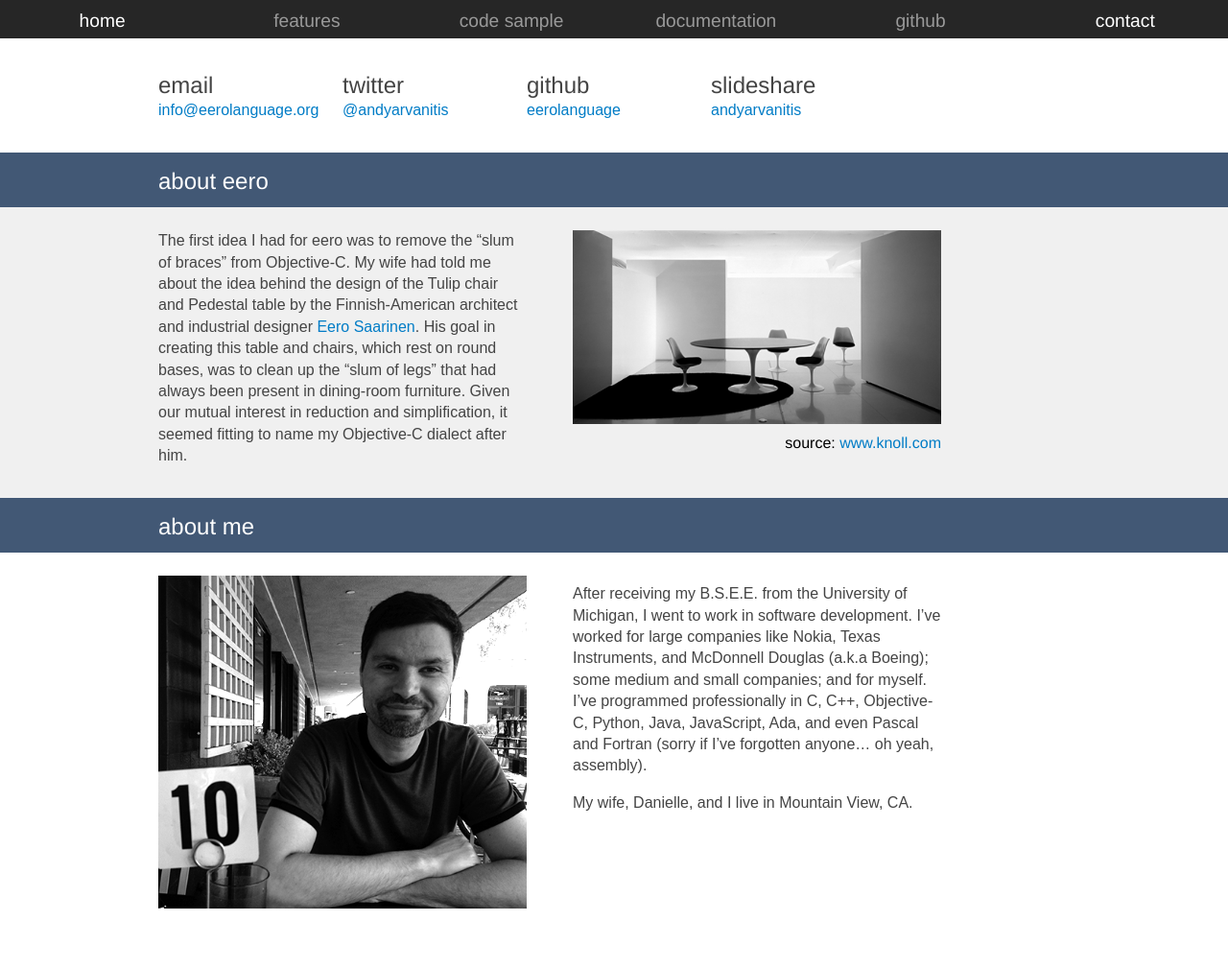
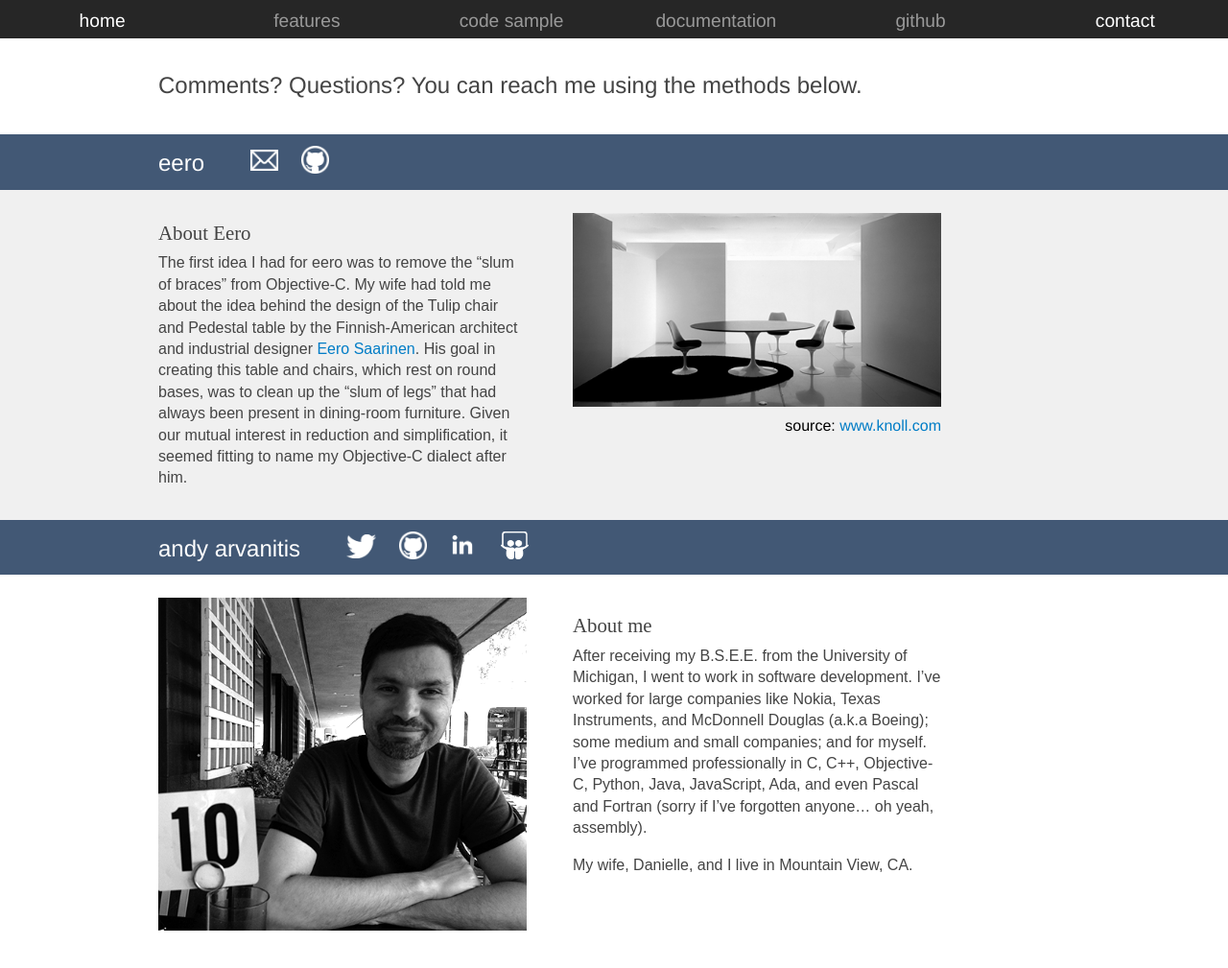
Before and after one commit to eerolanguage/eerolanguage.github.com, a Jekyll site: the page built from contact/index.html, in a window 1280 px wide. Shown: the top 1009 px of the page at 96% size. Built offline with Jekyll 4.4.1, drawn with Linux system fonts in a browser that asks for light colours; some web fonts are replaced.

Commit message:
Re-design contact page

```diff
--- a/contact/index.html
+++ b/contact/index.html
@@ -8,66 +8,8 @@ position: 6
 <div class="featured fullwidth floating featuredbackgroundcolor">
   <div class="intro_area contentmargins">
     <div class="floating">
-<!--
-      <div class="logo logocolor">eero</div>
-      <div class="tagline logocolor">objective-c, evolved</div>
- -->
-    </div>
-  </div>
-</div>
-<!--
-<div class="contact_banner floating fullwidth largecopy bannertext bannerforegroundcolor bannerbackgroundcolor">
-  <div class="contentmargins">
-    contact info
-  </div>
-</div>
- -->
-<div class="featured fullwidth floating featuredbackgroundcolor">
-  <div class="contact_info contentmargins">
-    <div class="floating copycolor">
-      <div class="contact_link">
-        <div class="largecopy">
-          email
-        </div>
-        <div class="copy">
-          <script language="JavaScript">
-          var username = "info";
-          var hostname = "eerolanguage.org";
-          var linktext = username + "@" + hostname ;
-          document.write("<a href='" + "mail" + "to:" + username +
-                                  "@" + hostname + "'>" + linktext + "</a>");
-          </script>
-        </div>
-      </div>
-      <div class="contact_link">
-        <div class="largecopy">
-          twitter
-        </div>
-        <div>
-          <a href="http://twitter.com/andyarvanitis" class="copy">
-            @andyarvanitis
-          </a>
-        </div>
-      </div>
-      <div class="contact_link">
-        <div class="largecopy">
-          github
-        </div>
-        <div>
-          <a href="https://github.com/eerolanguage" class="copy">
-            eerolanguage
-          </a>
-        </div>
-      </div>
-      <div class="contact_link">
-        <div class="largecopy">
-          slideshare
-        </div>
-        <div>
-          <a href="http://www.slideshare.net/andyarvanitis" class="copy">
-            andyarvanitis
-          </a>
-        </div>
+      <div id="github_intro" class="floating largecopy copycolor">
+        Comments? Questions? You can reach me using the methods below.
       </div>
     </div>
   </div>
@@ -76,7 +18,18 @@ position: 6
 <div class="fullwidth floating">
   <div class="floating fullwidth largecopy bannertext bannerforegroundcolor bannerbackgroundcolor">
     <div class="contentmargins">
-      about eero
+      <span class="floating">
+        eero
+      </span>
+      <script language="JavaScript">
+      var username = "info";
+      var hostname = "eerolanguage.org";
+      var linktext = "";
+      var linkclasses = "email_profile floating";
+      document.write("<a href='" + "mail" + "to:" + username +
+                              "@" + hostname + "'" + " class='" + linkclasses + "'" + ">" + linktext + "</a>");
+      </script>
+      <a href="http://github.com/eerolanguage" class="github_profile floating"></a>
     </div>
   </div>
 </div>
@@ -85,6 +38,7 @@ position: 6
   <div class="contentmargins">
     <div id="about">
       <div id="saarinen" class="copy copycolor">
+        <h1>About Eero</h1>
         The first idea I had for eero was to remove the “slum of braces” from
         Objective-C. My wife had told me about the idea behind the design of the
         Tulip chair and Pedestal table by the Finnish-American architect and
@@ -108,7 +62,13 @@ position: 6
 
 <div class="floating fullwidth largecopy bannertext bannerforegroundcolor bannerbackgroundcolor">
   <div class="contentmargins">
-    about me
+    <span class="floating">
+      andy arvanitis
+    </span>
+    <a href="http://twitter.com/andyarvanitis" class="twitter_profile floating"></a>
+    <a href="http://github.com/andyarvanitis" class="github_profile floating"></a>
+    <a href="http://www.linkedin.com/pub/andy-arvanitis/2/4a8/b1" class="linkedin_profile floating"></a>
+    <a href="http://slideshare.com/andyarvanitis" class="slideshare_profile floating"></a>
   </div>
 </div>
 
@@ -120,6 +80,7 @@ position: 6
           <img src="/images/andy.png" alt="andy"></img>
           </figure>
           <div id="about_me" class="copy copycolor">
+            <h1>About me</h1>
             After receiving my B.S.E.E. from the University of Michigan, I went to
             work in software development. I’ve worked for large companies like Nokia,
             Texas Instruments, and McDonnell Douglas (a.k.a Boeing); some medium and
--- a/css/default.css
+++ b/css/default.css
@@ -184,6 +184,12 @@ nav li a:hover {
   font-family: 'Museo Sans W01 500', Arial;
   font-size: 1em;
   line-height: 1.4em;
+}
+
+.copy h1 {
+  font-family: 'Museo Sns W04 Cond 700', 'Arial-Bold';
+  font-size: 1.3em;
+  line-height: 2em;
 }
 
 /* iPhones and smaller
@@ -807,8 +813,52 @@ p strong {
   padding-top: 1em;
 }
 
+.github_profile {
+   margin-left: 1em;
+   width: 1.2em;
+   height: 1.2em;
+   display: block;
+   background: url('/images/octocat-32.png') no-repeat center;
+   background-size: contain;
+}
+
+.twitter_profile {
+   margin-left: 2em;
+   width: 1.3em;
+   height: 1.3em;
+   display: block;
+   background: url('/images/Twitter_logo_white.png') no-repeat center;
+   background-size: contain;
+}
+
+.slideshare_profile {
+   margin-left: 1em;
+   width: 1.2em;
+   height: 1.2em;
+   display: block;
+   background: url('/images/slideshare.png') no-repeat center;
+   background-size: contain;
+}
+
+.linkedin_profile {
+   margin-left: 1em;
+   width: 1.2em;
+   height: 1.2em;
+   display: block;
+   background: url('/images/linkedin.png') no-repeat center;
+   background-size: contain;
+}
+
+.email_profile {
+   margin-left: 2em;
+   width: 1.2em;
+   height: 1.2em;
+   display: block;
+   background: url('/images/email.png') no-repeat center;
+   background-size: contain;
+}
+
 /*-------------- Code sample --------------*/
-
 
 /*
 #side_by_side_code {
```
Also changed, not shown: images/Twitter_logo_white.png (added), images/email.png (added), images/linkedin.png (added), images/octocat-32.png (added), images/slideshare.png (added).
